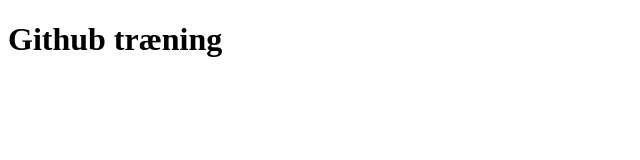
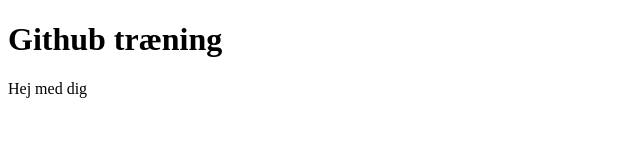
Before and after one commit to hari0082/mit-forste-github-projekt, a plain HTML site: page index.html in a window 1280 px wide. Shown: the whole page, without its empty margins (0-640 px from the left). Drawn offline with Linux system fonts and the light colour scheme.

Commit message:
add hej med dig

```diff
--- a/index.html
+++ b/index.html
@@ -8,5 +8,6 @@
 </head>
 <body>
     <h1>Github træning</h1>
+    <p>Hej med dig</p>
 </body>
 </html>
```
